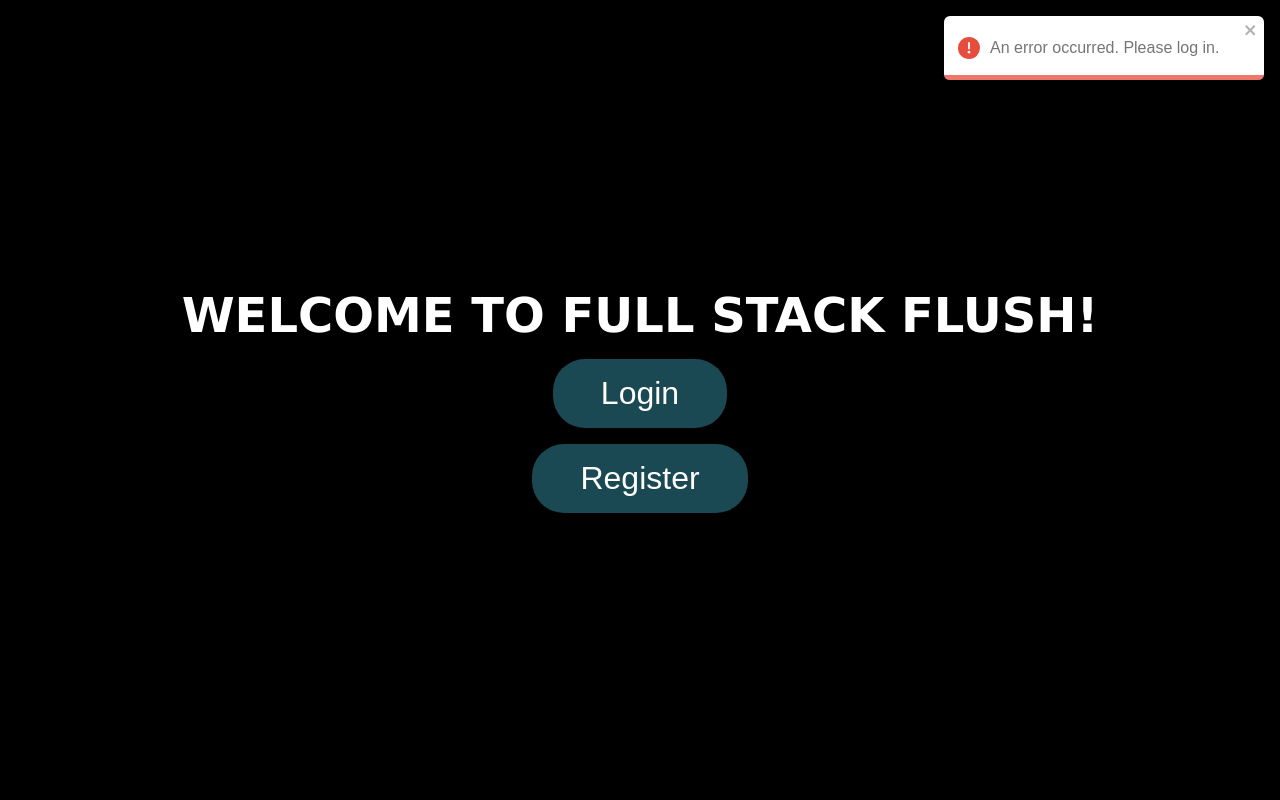
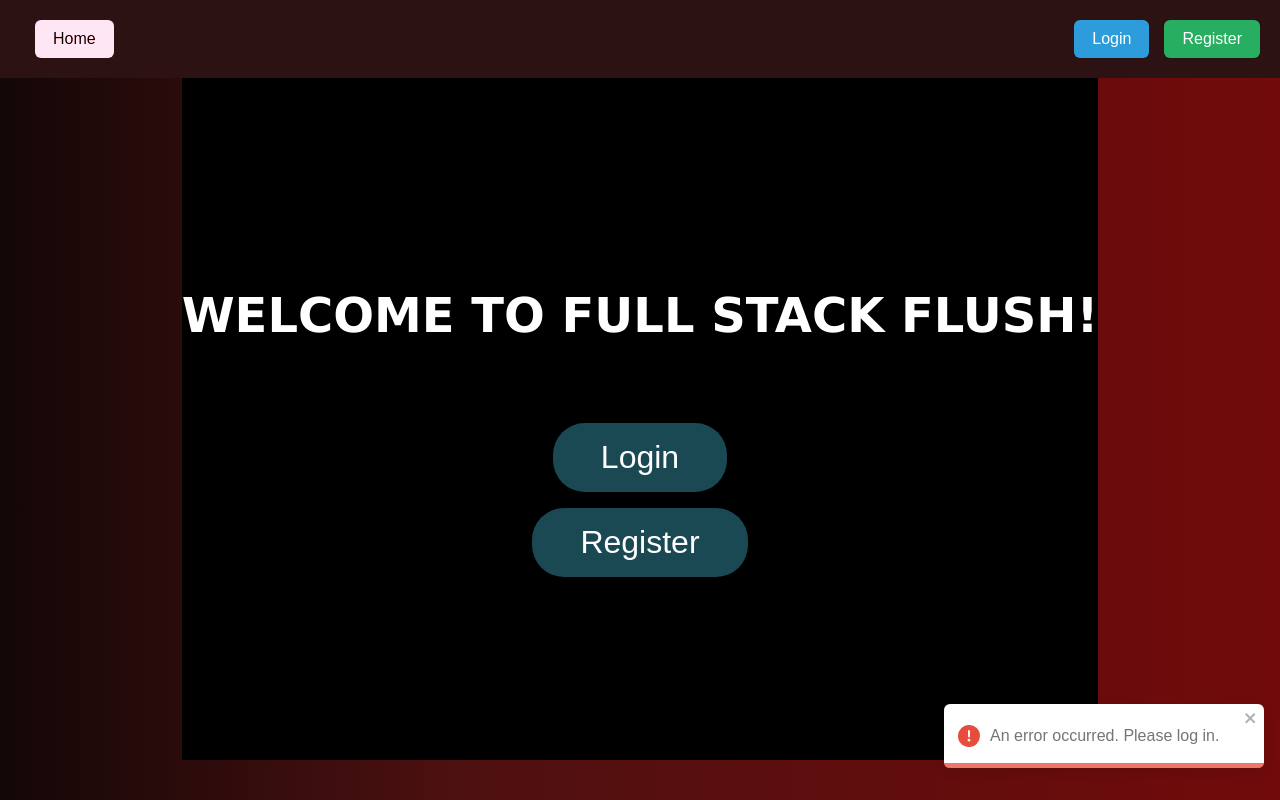
Before and after one commit to DarianHamel/Full-Stack-Flush, a React (Vite) app in the folder client/: page / in a window 1280 px wide. Built offline with nearby package versions, Linux system fonts and the light colour scheme.

Commit message:
Add navbar functionality, login/register/profile/home page buttons moving cookie tracking over to App.jsx so it's global need to start connecting to other features now home page is just a template, need to start connecting things

```diff
--- a/client/src/App.jsx
+++ b/client/src/App.jsx
@@ -4,14 +4,61 @@ import { Route, Routes } from "react-router-dom";
 import Login from "./components/Login";
 import Signup from "./components/Signup";
 import Home from "./components/Home";
+import Profile from "./components/Profile";
+import { useState, useEffect } from "react";
+import { useCookies } from "react-cookie";
+import axios from "axios";
 
 const App = () => {
+  const [cookies, setCookie, removeCookie] = useCookies(["token"]);
+  const [username, setUsername] = useState("");
+
+  // this is here now for global username cookie checking
+  // will eventually get rid of it in Home.jsx
+  // this allows cookie to be tracked globally and not just per page like it was
+  useEffect(() => {
+    if (cookies.username) {
+      setUsername(cookies.username);
+    } else {
+      const verifyCookie = async () => {
+        try {
+          const { data } = await axios.post(
+            "http://localhost:5050",
+            {},
+            { withCredentials: true }
+          );
+          const { status, user } = data;
+          if (status) {
+            setUsername(user);
+            setCookie('username', user);
+          } else {
+            removeCookie("token");
+            removeCookie("username");
+            setUsername('');
+          }
+        } catch (error) {
+          console.error("Verification failed:", error);
+          removeCookie("token");
+          removeCookie("username");
+          setUsername('');
+        }
+      };
+      verifyCookie();
+    }
+  }, [cookies, setCookie, removeCookie]);
+
+
   return (
     <div className="App">
+      <Navbar className ="navbar" username={username} onLogout={() => {
+        removeCookie("token");
+        removeCookie("username")
+        setUsername("");
+        window.location.reload();
+      }}/>
       <Routes>
-        <Route path="/" element={<Home/>} />
-        <Route path="/login" element={<Login/>} />
-        <Route path="/signup" element={<Signup/>} />
+        <Route path="/" element={<Home username={username} setUsername={setUsername}/>} />
+        <Route path="/profile" element={<Profile username={username}/>} />
       </Routes>
     </div>
   );
--- a/client/src/components/Home.jsx
+++ b/client/src/components/Home.jsx
@@ -1,4 +1,4 @@
-import { useEffect, useState } from "react";
+import { useEffect, useState, useRef } from "react";
 import { useNavigate } from "react-router-dom";
 import { useCookies } from "react-cookie";
 import axios from "axios";
@@ -6,13 +6,20 @@ import { ToastContainer, toast } from "react-toastify";
 import Login from "./Login";
 import Signup from "./Signup";
 
-const Home = () => {
+const Home = ({ setUsername }) => {
   const navigate = useNavigate();
-  const [cookies, removeCookie] = useCookies([]);
-  const [username, setUsername] = useState("");
+  const [cookies, removeCookie] = useCookies(["token"]);
+  const [username, localSetUsername] = useState("");
   const [showLogin, setShowLogin] = useState(false);
   const [showSignup, setShowSignup] = useState(false);
+  const hasCheckedCookie = useRef(false);
   useEffect(() => {
+    // only check the cookie once so it isnt spammed
+    if (hasCheckedCookie.current) return;
+    hasCheckedCookie.current = true;
+
+    if (username) setShowLogin(false);
+
     const verifyCookie = async () => {
       try {
         const { data } = await axios.post(
@@ -22,27 +29,34 @@ const Home = () => {
         );
         const { status, user } = data;
         if (status) {
-          setUsername(user);
-          toast(`Hello ${user}`, { position: "top-right" });
+          localSetUsername(data.user);
+          setUsername(data.user);
+          toast(`Hello ${user}`, { position: "bottom-right" });
         } else {
           removeCookie("token");
           // Optionally show a toast message or redirect
-          toast.error("Session expired. Please log in.");
+          toast.error("Session expired. Please log in.", { position: "bottom-right" });
         }
       } catch (error) {
         console.error("Verification failed:", error);
         removeCookie("token");
-        toast.error("An error occurred. Please log in.");
+        toast.error("An error occurred. Please log in.", { position: "bottom-right" });
       }
     };
 
     verifyCookie();
-  }, [cookies, navigate, removeCookie]);
+  }, [cookies, navigate, removeCookie, setUsername, username]);
   const Logout = () => {
     removeCookie("token");
+    removeCookie("username");
+    localSetUsername("");
     setUsername("");
     window.location.reload();
   };
+  // next agenda for mateo: clean up the cookie verification stuff bc its duplicated in here and in app.jsx now
+  // also fix refreshing stuff and when registering it doesnt close and auto-refresh when it should
+  // fix this home.jsx and start connecting stuff to other features now
+  // potentially connect to leaderboard now and start making sure user stats work too, display them on profile page too
   return (
     <>
       <div className="home_page">
--- a/client/src/components/Login.jsx
+++ b/client/src/components/Login.jsx
@@ -2,6 +2,7 @@ import React, { useState } from "react";
 import { Link, useNavigate } from "react-router-dom";
 import axios from "axios";
 import { ToastContainer, toast } from "react-toastify";
+import "../modal.css";
 
 const Login = ({ show, onClose, setShowSignup }) => {
   if (!show) return null;
@@ -63,10 +64,10 @@ const Login = ({ show, onClose, setShowSignup }) => {
   return (
     <div className="modal">
       <div className="modal_content">
-        <h2>Login</h2>
+        <h2 className="modal_text">Login</h2>
         <form onSubmit={handleSubmit}>
-          <div>
-            <label htmlFor="username">Username</label>
+          <div className="modal_text">
+            <label htmlFor="username">Username:</label>
             <input
               type="username"
               name="username"
@@ -75,8 +76,8 @@ const Login = ({ show, onClose, setShowSignup }) => {
               onChange={handleOnChange}
             />
           </div>
-          <div>
-            <label htmlFor="password">Password</label>
+          <div className="modal_text">
+            <label htmlFor="password">Password:</label>
             <input
               type="password"
               name="password"
@@ -88,7 +89,7 @@ const Login = ({ show, onClose, setShowSignup }) => {
           <button type="submit">Submit</button>
           <button type="button" onClick={onClose}>Close</button>
           <span>
-            Don't have an account yet? <button type="button" onClick={() => { onClose(); setShowSignup(true); }}>Register</button>
+            <div className="modal_text">Don't have an account yet?</div> <button type="button" onClick={() => { onClose(); setShowSignup(true); }}>Register</button>
           </span>
         </form>
         <ToastContainer />
--- a/client/src/components/Navbar.jsx
+++ b/client/src/components/Navbar.jsx
@@ -1,17 +1,50 @@
-import { NavLink } from "react-router-dom";
+import { useState } from "react";
+import { useCookies } from "react-cookie";
+import { useNavigate } from "react-router-dom";
+import Login from "./Login";
+import Signup from "./Signup";
+import "../navbar.css";
+import "../index.css"
 
-export default function Navbar() {
+const Navbar = ({ username, setUsername, onLogout }) => {
+  const [showLogin, setShowLogin] = useState(false);
+  const [showSignup, setShowSignup] = useState(false);
+  const navigate = useNavigate();
+
+  const profileClick = () => {
+    navigate("/profile");
+  }
+
+  const homeClick = () => {
+    navigate("/");
+  }
+
   return (
-    <div>
-      <nav className="flex justify-between items-center mb-6">
-        <NavLink to="/">
-          <img alt="MongoDB logo" className="h-10 inline" src="https://raw.githubusercontent.com/mongodb-developer/mern-stack-example/603144e25ba5549159d1962601337652a7bfa253/mern/client/src/assets/mongodb.svg"></img>
-        </NavLink>
+    <nav className="navbar">
 
-        <NavLink className="inline-flex items-center justify-center whitespace-nowrap text-md font-medium ring-offset-background transition-colors focus-visible:outline-none focus-visible:ring-2 focus-visible:ring-ring focus-visible:ring-offset-2 disabled:pointer-events-none disabled:opacity-50 border border-input bg-background hover:bg-slate-100 h-9 rounded-md px-3" to="/create">
-          Create Employee
-        </NavLink>
-      </nav>
-    </div>
+      <div className="nav-left">
+        <button className="home-btn" onClick={homeClick}>Home</button>
+      </div>
+
+      <div className="nav-right">
+        {username ? (
+          <div className="user-actions">
+            <span className="username">Hello, {username}</span>
+            <button className="profile-btn" onClick={profileClick}>Profile</button>
+            <button className="logout-btn" onClick={onLogout}>Logout</button>
+          </div>
+        ) : (
+          <div className="auth-buttons">
+            <button className="login-btn" onClick={() => setShowLogin(true)}>Login</button>
+            <button className="signup-btn" onClick={() => setShowSignup(true)}>Register</button>
+          </div>
+        )}
+      </div>
+
+      <Login show={showLogin} onClose={() => setShowLogin(false)} setShowSignup={setShowSignup}/>
+      <Signup show={showSignup} onClose={() => setShowSignup(false)} setShowLogin={setShowLogin}/>
+    </nav>
   );
-}
+};
+
+export default Navbar;
--- /dev/null
+++ b/client/src/components/Profile.jsx
@@ -0,0 +1,19 @@
+// temp page for testing
+import React from 'react';
+
+const Profile = ({ username }) => {
+  return (
+    <div className="profile">
+      <h2>User Profile</h2>
+      {username ? (
+        <>
+          <p>Welcome back, <strong>{username}</strong>!</p>
+        </>
+      ) : (
+        <p>Please log in to see your profile.</p>
+      )}
+    </div>
+  );
+};
+
+export default Profile;
--- a/client/src/components/Signup.jsx
+++ b/client/src/components/Signup.jsx
@@ -2,6 +2,7 @@ import React, { useState } from "react";
 import { Link, useNavigate } from "react-router-dom";
 import axios from "axios";
 import { ToastContainer, toast } from "react-toastify";
+import "../modal.css"
 
 
 const Signup = ({ show, onClose, setShowLogin }) => {
@@ -61,10 +62,10 @@ const Signup = ({ show, onClose, setShowLogin }) => {
   return (
     <div className="modal">
       <div className="modal_content">
-        <h2>Registration</h2>
+        <h2 className="modal_text">Registration</h2>
         <form onSubmit={handleSubmit}>
-          <div>
-            <label htmlFor="username">Username</label>
+          <div className="modal_text">
+            <label htmlFor="username">Username:</label>
             <input
               type="text"
               name="username"
@@ -73,8 +74,8 @@ const Signup = ({ show, onClose, setShowLogin }) => {
               onChange={handleOnChange}
             />
           </div>
-          <div>
-            <label htmlFor="password">Password</label>
+          <div className="modal_text">
+            <label htmlFor="password">Password:</label>
             <input
               type="password"
               name="password"
@@ -86,7 +87,7 @@ const Signup = ({ show, onClose, setShowLogin }) => {
           <button type="submit">Submit</button>
           <button type="button" onClick={onClose}>Close</button>
           <span>
-            Already have an account? <button type="button" onClick={() => { onClose(); setShowLogin(true); }}>Login</button>
+            <div className="modal_text">Already have an account?</div> <button type="button" onClick={() => { onClose(); setShowLogin(true); }}>Login</button>
           </span>
         </form>
         <ToastContainer />
--- a/client/src/index.css
+++ b/client/src/index.css
@@ -2,19 +2,14 @@
 ::before,
 ::after {
   box-sizing: border-box;
-  padding: 0;
-  margin: 0;
 }
 
-label {
-  font-size: 1.2rem;
-  color: #656262;
-}
-
-html,
-body {
+html, body {
   height: 100%;
   width: 100%;
+  margin: 0;
+  padding: 0;
+  overflow-x: hidden;
 }
 
 body {
@@ -30,64 +25,10 @@ body {
   font-family: Verdana, Geneva, Tahoma, sans-serif;
 }
 
-.form_container {
-  background-color: #fff;
-  padding: 2rem 3rem;
-  border-radius: 0.5rem;
+/* Main container for the home page */
+.home_page {
+  height: calc(100vh - 80px); /* Ensures it doesn't overlap with navbar */
   width: 100%;
-  max-width: 400px;
-  box-shadow: 8px 8px 24px 0px rgba(66, 68, 90, 1);
-}
-
-.form_container > h2 {
-  margin-block: 1rem;
-  padding-block: 0.6rem;
-  color: rgb(153, 20, 20);
-}
-
-.form_container > form {
-  display: flex;
-  flex-direction: column;
-  gap: 1.4rem;
-}
-
-.form_container div {
-  display: flex;
-  flex-direction: column;
-  gap: 0.3rem;
-}
-
-.form_container input {
-  border: none;
-  padding: 0.5rem;
-  border-bottom: 1px solid gray;
-  font-size: 1.1rem;
-  outline: none;
-}
-
-.form_container input::placeholder {
-  font-size: 0.9rem;
-  font-style: italic;
-}
-
-.form_container button {
-  background-color: rgba(0, 212, 255, 1);
-  color: #fff;
-  border: none;
-  padding: 0.6rem;
-  font-size: 1rem;
-  cursor: pointer;
-  border-radius: 0.3rem;
-}
-
-span a {
-  text-decoration: none;
-  color: rgba(0, 212, 255, 1);
-}
-
-.home_page {
-  height: 100vh;
-  width: 100vw;
   background: #000;
   color: white;
   display: flex;
@@ -97,10 +38,7 @@ span a {
   font-size: 3rem;
   flex-direction: column;
   gap: 1rem;
-}
-
-.home_page span {
-  color: rgba(0, 212, 255, 1);
+  overflow: hidden;
 }
 
 .home_page button {
@@ -112,10 +50,6 @@ span a {
   border-radius: 2rem;
   transition: ease-in 0.3s;
   border: none;
-}
-
-.home_page button:hover {
-  background-color: rgba(0, 212, 255, 1);
 }
 
 .modal {
@@ -141,10 +75,9 @@ span a {
   position: relative;
 }
 
-
-
-@media only screen and (max-width: 1200px){
-  .home_page{
+/* For smaller screens */
+@media only screen and (max-width: 1200px) {
+  .home_page {
     font-size: 1.5rem;
   }
   .home_page button {
--- /dev/null
+++ b/client/src/modal.css
@@ -0,0 +1,27 @@
+  /* Modal styling */
+  .modal {
+    position: fixed;
+    top: 0;
+    left: 0;
+    width: 100vw;
+    height: 100vh;
+    background: rgba(0, 0, 0, 0.5);
+    display: flex;
+    justify-content: center;
+    align-items: center;
+    z-index: 1000;
+  }
+
+  .modal_content {
+    background: white;
+    padding: 20px;
+    border-radius: 8px;
+    width: 400px;
+    max-width: 90%;
+    box-shadow: 0 4px 8px rgba(0, 0, 0, 0.2);
+    position: relative;
+  }
+
+  .modal_text {
+    color: black;
+  }
--- /dev/null
+++ b/client/src/navbar.css
@@ -0,0 +1,112 @@
+/* General body reset for overflow */
+body {
+    margin: 0;
+    padding: 0;
+    overflow-x: hidden;
+  }
+
+  .navbar {
+    position: fixed;
+    top: 0;
+    left: 0;
+    width: 100%;
+    z-index: 2000;
+    background-color: #2c1212;
+    color: white;
+    padding: 20px;
+    display: flex;
+    justify-content: space-between;
+    align-items: center;
+  }
+
+  .nav-right {
+    display: flex;
+    align-items: center;
+  }
+
+  .nav-left {
+    display: flex;
+    align-items: center;
+  }
+
+
+  .auth-buttons button,
+  .logout-btn,
+  .profile-btn,
+  .home-btn {
+    font-size: 16px;
+    padding: 10px 18px;
+    margin-left: 15px;
+    border: none;
+    border-radius: 6px;
+    cursor: pointer;
+  }
+
+
+  .login-btn {
+    background-color: #2d9cdb;
+    color: white;
+  }
+
+  .signup-btn {
+    background-color: #27ae60;
+    color: white;
+  }
+
+  .logout-btn {
+    background-color: #e74c3c;
+    color: white;
+  }
+
+  .home-btn {
+    background-color: pink;
+    color: black;
+  }
+
+  .profile-btn {
+    background-color: purple;
+    color: white;
+  }
+
+
+  .auth-buttons button:hover,
+  .logout-btn:hover,
+  .profile-btn:hover,
+  .home-btn {
+    filter: brightness(1.2);
+  }
+
+
+  .user-actions {
+    display: flex;
+    align-items: center;
+  }
+
+  .username {
+    font-size: 18px;
+    margin-right: 15px;
+  }
+
+/* modal styling just testing with this here to try and keep it consistent */
+.modal {
+    position: fixed;
+    top: 0;
+    left: 0;
+    width: 100vw;
+    height: 100vh;
+    background: rgba(0, 0, 0, 0.5);
+    display: flex;
+    justify-content: center;
+    align-items: center;
+    z-index: 1000;
+  }
+
+  .modal_content {
+    background: white;
+    padding: 20px;
+    border-radius: 8px;
+    width: 400px;
+    max-width: 90%;
+    box-shadow: 0 4px 8px rgba(0, 0, 0, 0.2);
+    position: relative;
+  }
```
